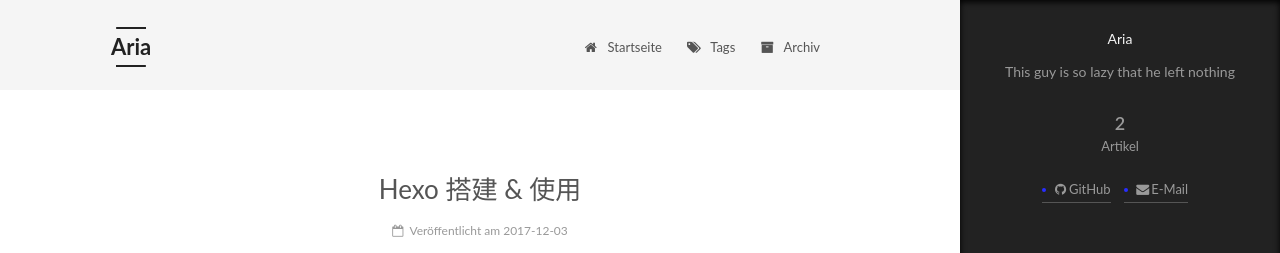
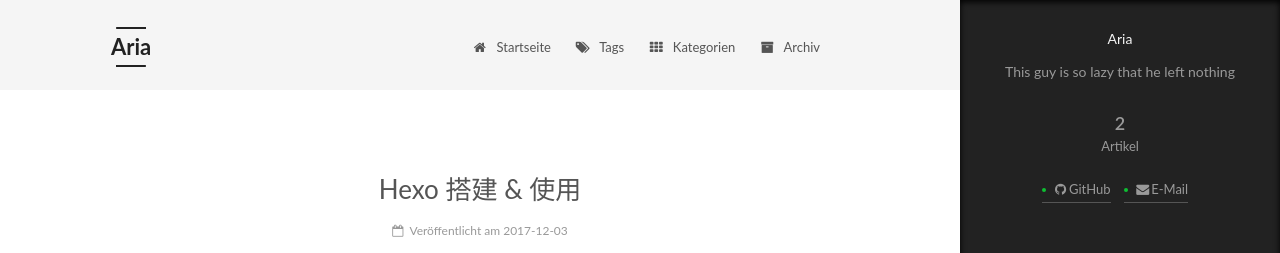
Before and after one commit to Aria461863631/Aria461863631.github.io, a plain HTML site: page 2017/12/03/Link/index.html in a window 1280 px wide. Both pictures are taken after a click on the element 1238 px from the left and 743 px from the top of the page. Shown: the top 253 px of the page. Drawn offline with Linux system fonts and the light colour scheme.

Commit message:
Site updated: 2017-12-03 16:16:42

```diff
--- a/2017/12/03/Link/index.html
+++ b/2017/12/03/Link/index.html
@@ -196,6 +196,16 @@
               <i class="menu-item-icon fa fa-fw fa-tags"></i> <br />
 
             Tags
+          </a>
+        </li>
+
+
+        <li class="menu-item menu-item-categories">
+          <a href="/categories/" rel="section">
+
+              <i class="menu-item-icon fa fa-fw fa-th"></i> <br />
+
+            Kategorien
           </a>
         </li>
 
--- a/css/main.css
+++ b/css/main.css
@@ -1822,7 +1822,7 @@ pre .javascript .function {
   width: 4px;
   height: 4px;
   border-radius: 50%;
-  background: #282dff;
+  background: #0dbf32;
 }
 .links-of-blogroll {
   font-size: 13px;
```
Also changed, not shown: 2017/12/03/hello-world/index.html (+10 -0 lines), archives/2017/12/index.html (+10 -0 lines), archives/2017/index.html (+10 -0 lines), archives/index.html (+10 -0 lines), index.html (+10 -0 lines), tags/index.html (+10 -0 lines).
